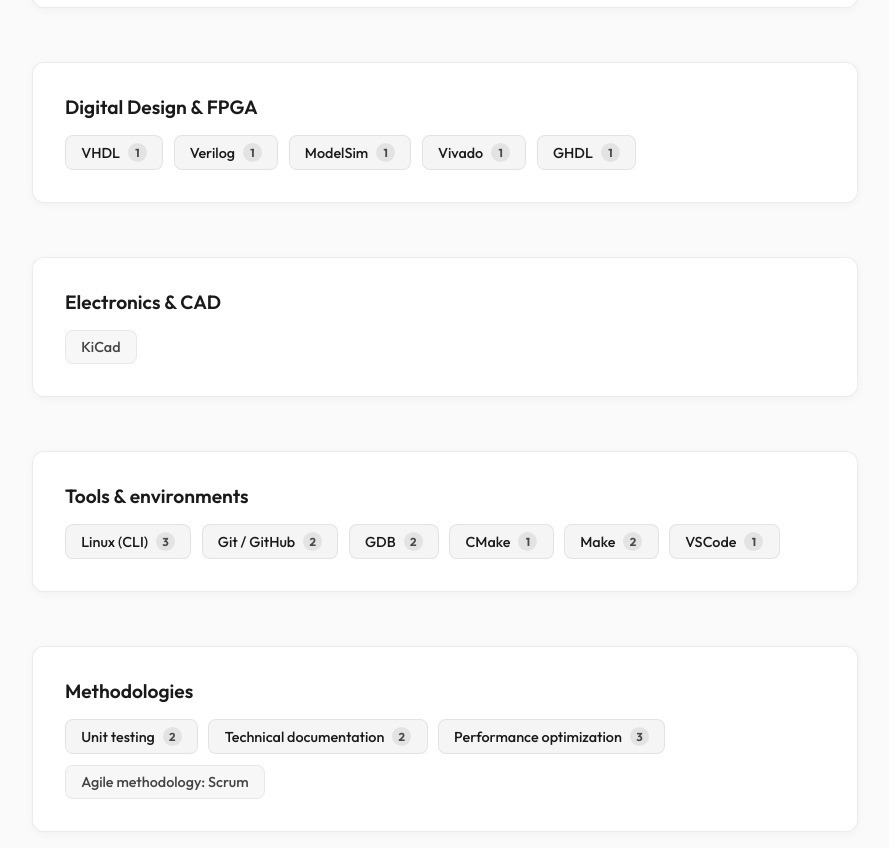
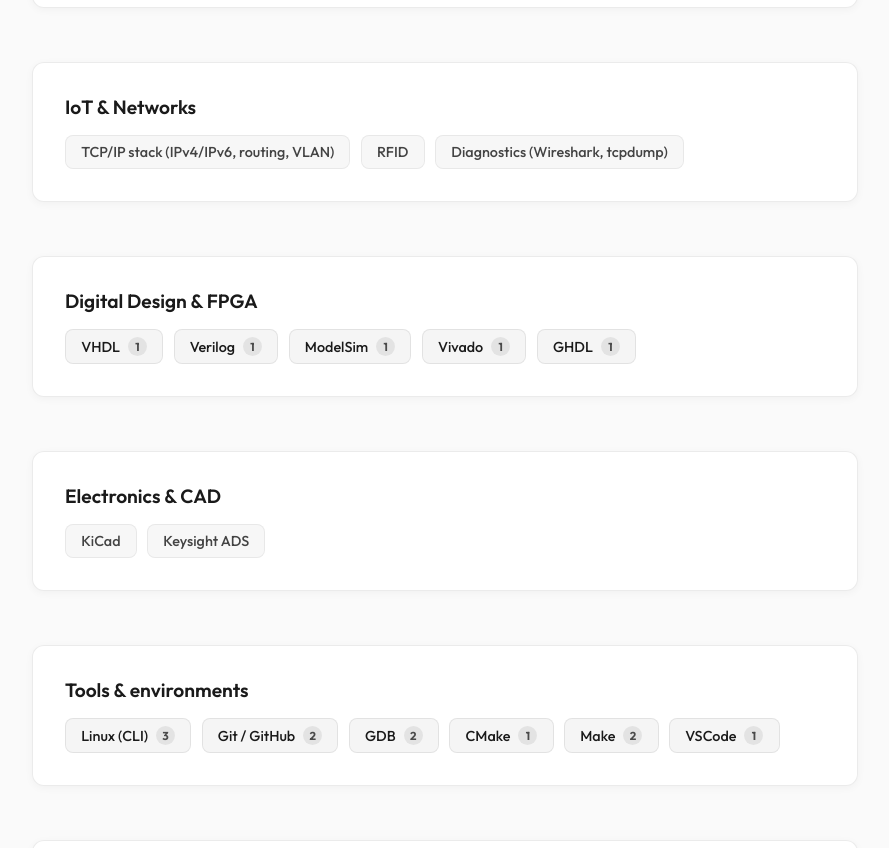
Before and after one commit to Tan9uyyy/vitrine_web, a React (Vite) app: page / in a window 1280 px wide. Shown: the part 3134-3982 px from the top of the page, without its empty margins (350-1239 px from the left). Built offline with nearby package versions, Linux system fonts and the light colour scheme.

Commit message:
feat: add IoT & Networks ADS skills from CV

```diff
--- a/src/data/portfolioData.js
+++ b/src/data/portfolioData.js
@@ -153,12 +153,16 @@
           skills: ["Temps réel", "Multithreading", "Microcontrôleurs"]
         },
         {
+          name: "IoT & Réseaux",
+          skills: ["Pile TCP/IP (IPv4/IPv6, routage, VLAN)", "RFID", "Diagnostic (Wireshark, tcpdump)"]
+        },
+        {
           name: "Conception numérique / FPGA",
           skills: ["VHDL", "Verilog", "ModelSim", "Vivado", "GHDL"]
         },
         {
           name: "Électronique & CAO",
-          skills: ["KiCad"]
+          skills: ["KiCad", "Keysight ADS"]
         },
         {
           name: "Outils & Environnements",
@@ -389,12 +393,16 @@
           skills: ["Real-time", "Multithreading", "Microcontrollers"]
         },
         {
+          name: "IoT & Networks",
+          skills: ["TCP/IP stack (IPv4/IPv6, routing, VLAN)", "RFID", "Diagnostics (Wireshark, tcpdump)"]
+        },
+        {
           name: "Digital Design & FPGA",
           skills: ["VHDL", "Verilog", "ModelSim", "Vivado", "GHDL"]
         },
         {
           name: "Electronics & CAD",
-          skills: ["KiCad"]
+          skills: ["KiCad", "Keysight ADS"]
         },
         {
           name: "Tools & environments",
```
